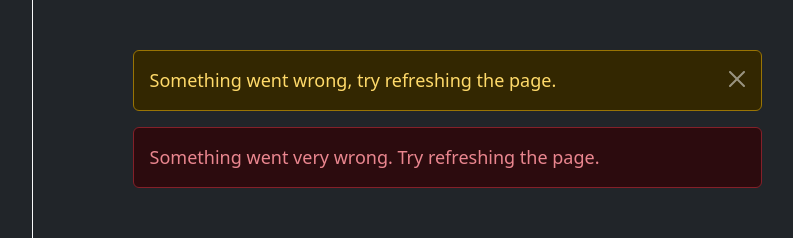
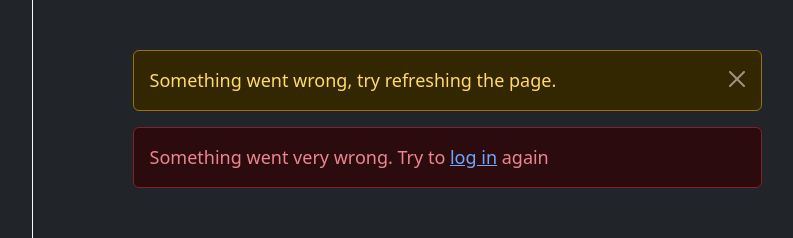
Before and after one commit to mauro-farina/wuphf-social-network, a website: page app/public/index.html in a window 1280 px wide. Shown: the top 238 px of the page, without its empty margins (418-1211 px from the left). Drawn offline with nearby package versions, Linux system fonts and the light colour scheme; no server answers.

Commit message:
update danger msg

```diff
--- a/app/public/index.html
+++ b/app/public/index.html
@@ -73,7 +73,7 @@
                 </div>
 
                 <div id="navLiveDangerAlertPlaceholder" class="alert alert-danger alert-dismissible d-none" role="alert">
-                    Something went very wrong. Try refreshing the page.
+                    Something went very wrong. Try to <a href="/auth/login">log in</a> again
                 </div>
 
                 <login-signup-message :user="user" :messages="randomMessages" :current-path="currentPath"></login-signup-message>
```
